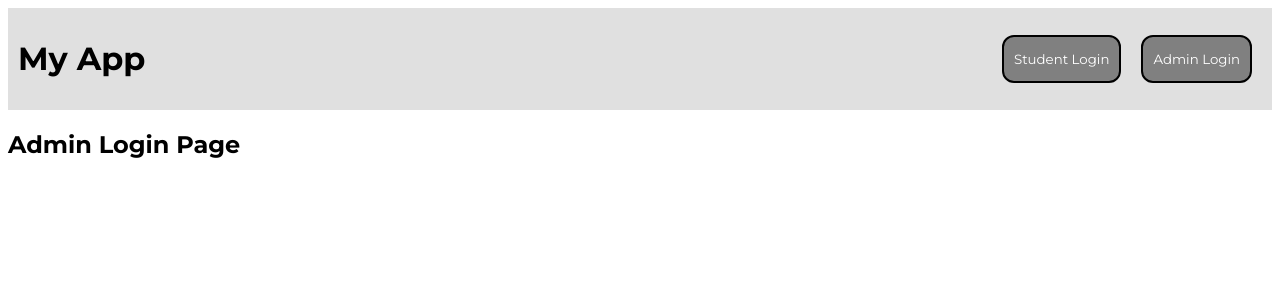
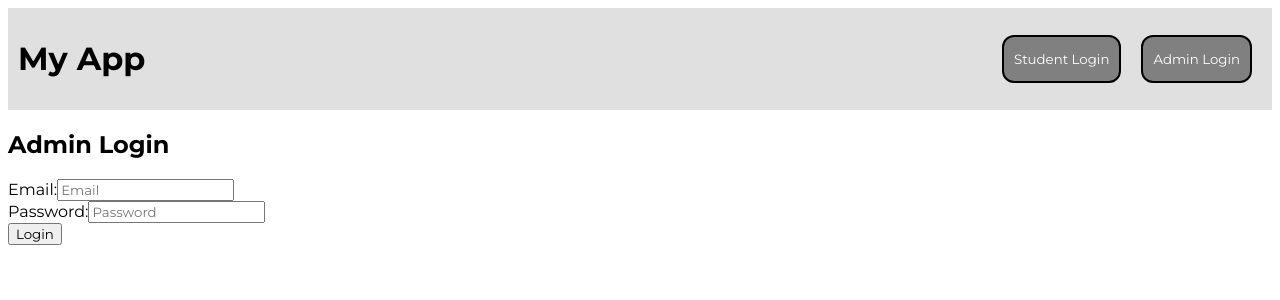
Before and after one commit to kagesite/student-app, a React (Vite) app in the folder frontend/: page /admin-login in a window 1280 px wide. Shown: the top 300 px of the page. Built offline with nearby package versions, Linux system fonts and the light colour scheme.

Commit message:
Created basic forms with styling for all 3 pages

```diff
--- a/frontend/src/pages/AdminLogin.jsx
+++ b/frontend/src/pages/AdminLogin.jsx
@@ -5,7 +5,26 @@ function AdminLogin() {
     return (
         <>
             <Header />
-            <h2>Admin Login Page</h2>
+            <div className='form-container'>
+                <h2>Admin Login</h2>
+                <form>
+                    <div>
+                        <label>Email:</label>
+                        <input
+                            type="email"
+                            placeholder='Email'
+                        />
+                    </div>
+                    <div>
+                        <label>Password:</label>
+                        <input
+                            type="password"
+                            placeholder='Password'
+                        />
+                    </div>
+                    <button type="submit">Login</button>
+                </form>
+            </div>
         </>
     )
 }
--- a/frontend/src/pages/StudentLogin.jsx
+++ b/frontend/src/pages/StudentLogin.jsx
@@ -5,7 +5,26 @@ function StudentLogin() {
     return (
         <>
             <Header />
-            <h2>Student Login Page</h2>
+            <div className='form-container'>
+                <h2>Student Login</h2>
+                <form>
+                    <div>
+                        <label>Email:</label>
+                        <input
+                            type="email"
+                            placeholder='Email'
+                        />
+                    </div>
+                    <div>
+                        <label>Password:</label>
+                        <input
+                            type="password"
+                            placeholder='Password'
+                        />
+                    </div>
+                    <button type="submit">Login</button>
+                </form>
+            </div>
         </>
     )
 }
```
Also changed, not shown: frontend/src/pages/StudentSignup.jsx (added, +43 -0 lines).
